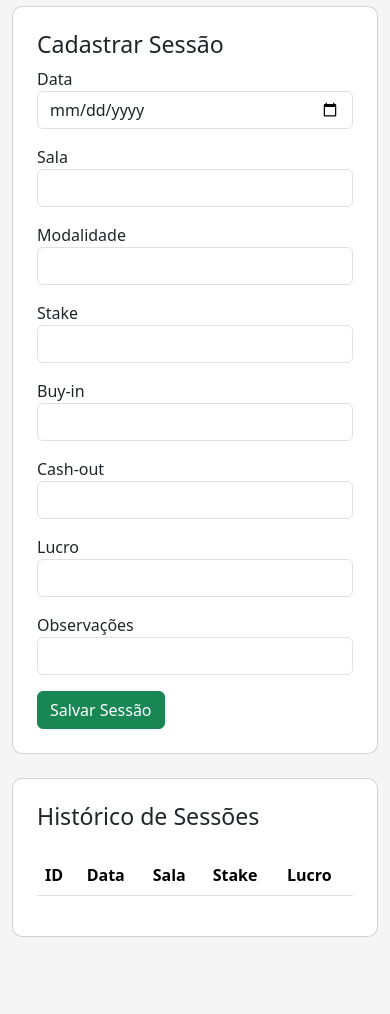
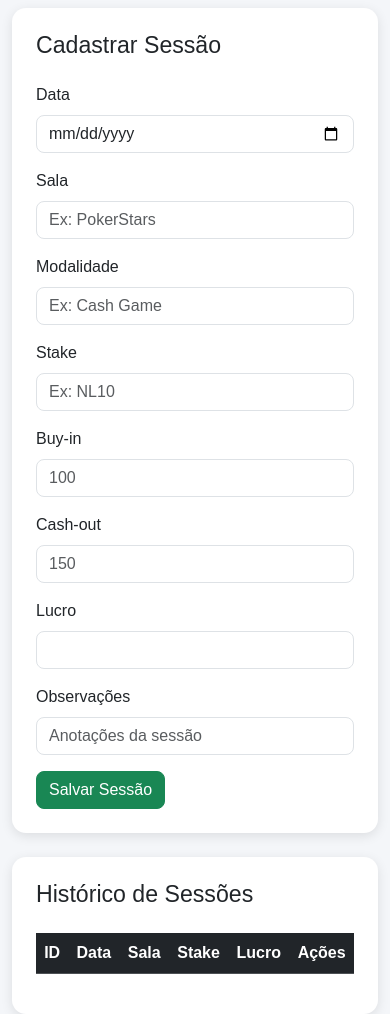
Before and after one commit to luiz-domingos/poker-bank-manager, a plain HTML site: page frontend/index.html in a window 390 px wide. Shown: the part 99-1113 px from the top of the page. Before the commit the page ends 1036 px from the top, so only its background shows below. Drawn offline with nearby package versions, Linux system fonts and the light colour scheme; no server answers.

Commit message:
Melhoria visual e responsividade do sistema

```diff
--- a/frontend/index.html
+++ b/frontend/index.html
@@ -2,22 +2,29 @@
 <html lang="pt-BR">
 
 <head>
+
     <meta charset="UTF-8">
+
     <meta name="viewport" content="width=device-width, initial-scale=1.0">
 
     <title>Poker Bank Manager</title>
 
     <!-- Bootstrap -->
-    <link href="https://cdn.jsdelivr.net/npm/bootstrap@5.3.7/dist/css/bootstrap.min.css" rel="stylesheet">
+    <link
+        href="https://cdn.jsdelivr.net/npm/bootstrap@5.3.7/dist/css/bootstrap.min.css"
+        rel="stylesheet"
+    >
 
     <!-- CSS -->
     <link rel="stylesheet" href="style.css">
+
 </head>
 
 <body>
 
     <div class="container mt-5">
 
+        <!-- TÍTULO -->
         <h1 class="text-center mb-4">
             Poker Bank Manager
         </h1>
@@ -25,55 +32,154 @@
         <!-- FORMULÁRIO -->
         <div class="card p-4 mb-4">
 
-            <h3>Cadastrar Sessão</h3>
+            <h3 class="mb-4">
+                Cadastrar Sessão
+            </h3>
 
             <form id="sessionForm">
 
                 <div class="row">
 
+                    <!-- DATA -->
                     <div class="col-md-4 mb-3">
-                        <label>Data</label>
-                        <input type="date" class="form-control" id="date" required>
+
+                        <label class="form-label">
+                            Data
+                        </label>
+
+                        <input
+                            type="date"
+                            class="form-control"
+                            id="date"
+                            required
+                        >
+
                     </div>
 
+                    <!-- SALA -->
                     <div class="col-md-4 mb-3">
-                        <label>Sala</label>
-                        <input type="text" class="form-control" id="room" required>
+
+                        <label class="form-label">
+                            Sala
+                        </label>
+
+                        <input
+                            type="text"
+                            class="form-control"
+                            id="room"
+                            placeholder="Ex: PokerStars"
+                            required
+                        >
+
                     </div>
 
+                    <!-- MODALIDADE -->
                     <div class="col-md-4 mb-3">
-                        <label>Modalidade</label>
-                        <input type="text" class="form-control" id="game_type" required>
+
+                        <label class="form-label">
+                            Modalidade
+                        </label>
+
+                        <input
+                            type="text"
+                            class="form-control"
+                            id="game_type"
+                            placeholder="Ex: Cash Game"
+                            required
+                        >
+
                     </div>
 
+                    <!-- STAKE -->
                     <div class="col-md-4 mb-3">
-                        <label>Stake</label>
-                        <input type="text" class="form-control" id="stake" required>
+
+                        <label class="form-label">
+                            Stake
+                        </label>
+
+                        <input
+                            type="text"
+                            class="form-control"
+                            id="stake"
+                            placeholder="Ex: NL10"
+                            required
+                        >
+
                     </div>
 
+                    <!-- BUY IN -->
                     <div class="col-md-4 mb-3">
-                        <label>Buy-in</label>
-                        <input type="number" class="form-control" id="buy_in" required>
+
+                        <label class="form-label">
+                            Buy-in
+                        </label>
+
+                        <input
+                            type="number"
+                            class="form-control"
+                            id="buy_in"
+                            placeholder="100"
+                            required
+                        >
+
                     </div>
 
+                    <!-- CASH OUT -->
                     <div class="col-md-4 mb-3">
-                        <label>Cash-out</label>
-                        <input type="number" class="form-control" id="cash_out" required>
+
+                        <label class="form-label">
+                            Cash-out
+                        </label>
+
+                        <input
+                            type="number"
+                            class="form-control"
+                            id="cash_out"
+                            placeholder="150"
+                            required
+                        >
+
                     </div>
 
+                    <!-- LUCRO -->
                     <div class="col-md-6 mb-3">
-                        <label>Lucro</label>
-                        <input type="number" class="form-control" id="profit" required>
+
+                        <label class="form-label">
+                            Lucro
+                        </label>
+
+                        <input
+                            type="number"
+                            class="form-control"
+                            id="profit"
+                            readonly
+                        >
+
                     </div>
 
+                    <!-- OBSERVAÇÕES -->
                     <div class="col-md-6 mb-3">
-                        <label>Observações</label>
-                        <input type="text" class="form-control" id="notes">
+
+                        <label class="form-label">
+                            Observações
+                        </label>
+
+                        <input
+                            type="text"
+                            class="form-control"
+                            id="notes"
+                            placeholder="Anotações da sessão"
+                        >
+
                     </div>
 
                 </div>
 
-                <button type="submit" class="btn btn-success">
+                <!-- BOTÃO -->
+                <button
+                    type="submit"
+                    class="btn btn-success"
+                >
                     Salvar Sessão
                 </button>
 
@@ -84,18 +190,30 @@
         <!-- TABELA -->
         <div class="card p-4">
 
-            <h3>Histórico de Sessões</h3>
+            <h3>
+                Histórico de Sessões
+            </h3>
 
-            <table class="table table-striped mt-3">
+            <table class="table table-striped table-hover mt-3">
 
-                <thead>
+                <thead class="table-dark">
+
                     <tr>
+
                         <th>ID</th>
+
                         <th>Data</th>
+
                         <th>Sala</th>
+
                         <th>Stake</th>
+
                         <th>Lucro</th>
+
+                        <th>Ações</th>
+
                     </tr>
+
                 </thead>
 
                 <tbody id="sessionTable">
@@ -108,6 +226,7 @@
 
     </div>
 
+    <!-- SCRIPT -->
     <script src="script.js"></script>
 
 </body>
--- a/frontend/style.css
+++ b/frontend/style.css
@@ -1,11 +1,136 @@
 body {
-    background-color: #f5f5f5;
+
+    background-color: #f4f6f9;
+
+    font-family: Arial, Helvetica, sans-serif;
+
 }
 
+
+/* TÍTULO */
 h1 {
+
     font-weight: bold;
+
+    color: #198754;
+
 }
 
+
+/* CARDS */
 .card {
-    border-radius: 10px;
+
+    border: none;
+
+    border-radius: 14px;
+
+    box-shadow: 0px 3px 12px rgba(0, 0, 0, 0.1);
+
+    transition: 0.3s;
+
 }
+
+
+.card:hover {
+
+    transform: translateY(-3px);
+
+}
+
+
+/* DASHBOARD */
+.card h2 {
+
+    font-size: 2rem;
+
+    font-weight: bold;
+
+}
+
+
+/* FORMULÁRIOS */
+.form-control {
+
+    border-radius: 8px;
+
+}
+
+
+.form-control:focus {
+
+    box-shadow: 0 0 5px rgba(25, 135, 84, 0.5);
+
+    border-color: #198754;
+
+}
+
+
+/* BOTÕES */
+.btn {
+
+    border-radius: 8px;
+
+    font-weight: 500;
+
+    transition: 0.2s;
+
+}
+
+
+.btn:hover {
+
+    opacity: 0.9;
+
+}
+
+
+/* TABELA */
+.table {
+
+    margin-top: 20px;
+
+    vertical-align: middle;
+
+}
+
+
+.table th {
+
+    text-align: center;
+
+}
+
+
+.table td {
+
+    text-align: center;
+
+}
+
+
+/* LUCRO POSITIVO */
+.text-success {
+
+    font-weight: bold;
+
+}
+
+
+/* LUCRO NEGATIVO */
+.text-danger {
+
+    font-weight: bold;
+
+}
+
+
+/* RESPONSIVIDADE */
+@media (max-width: 768px) {
+
+    h1 {
+
+        font-size: 1.8rem;
+
+    }
+
+}
```
